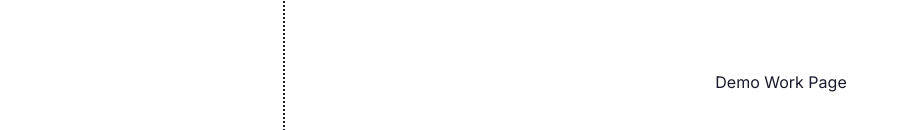
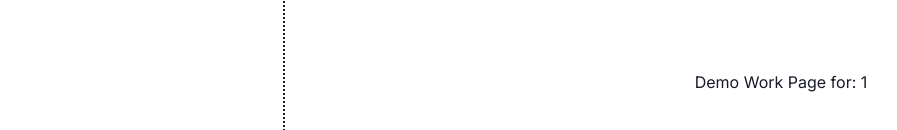
Before and after one commit to mmaustin/project-fb, a Next.js app in the folder fb/: page /demo-works/1 in a window 1280 px wide. Shown: the part 318-448 px from the top of the page, without its empty margins (3-900 px from the left). Built offline with nearby package versions, Linux system fonts and the light colour scheme.

Commit message:
Fixed demo works routing error

```diff
--- a/fb/app/(demoRoutes)/demo-works/[id]/page.jsx
+++ b/fb/app/(demoRoutes)/demo-works/[id]/page.jsx
@@ -6,7 +6,7 @@ const DemoWorkPage = ({ params }) => {
   console.log(params.id);
 
   return (
-    <div>Demo Work Page</div>
+    <div>Demo Work Page for: {`${params.id}`}</div>
   )
 }
 export default DemoWorkPage;
--- a/fb/components/demoComponents/DemoWorksList.jsx
+++ b/fb/components/demoComponents/DemoWorksList.jsx
@@ -1,6 +1,6 @@
 
 import { getDemoWorks } from "@/utils/demoActions";
-// import Link from "next/link";
+import Link from "next/link";
 // import WorkDelete from "./WorkDelete";
 
 const DemoWorksList = async ({ authorName }) => {
@@ -16,19 +16,20 @@ const DemoWorksList = async ({ authorName }) => {
 
   const displayWorks = allWorks.map((work, i) => {
     let workID = work._id.toString();
+
     return <div key={work._id} className="border-2 border-base-300 w-full rounded-lg">
       <div className="card shadow-xl">
         <div className="card-body">
           <h2 className="card-title">{work.title}</h2>
           <p>{work.writingStage}</p>
           <div className="card-actions justify-center">
-            <button type="" className="btn btn-xs rounded-lg ">Work Page</button>
+            {/* <button type="" className="btn btn-xs rounded-lg ">Work Page</button> */}
+            <Link href={`/demo-works/${work._id}`} className="btn btn-xs  rounded-lg" >
+              Work Page
+            </Link>
             <button type="" className="btn btn-xs rounded-lg ">Edit Page</button>
             <button type="" className="btn btn-xs rounded-lg ">Delete Work</button>
-            {/* <Link href={`/works/${work._id}`} className="btn btn-xs  rounded-lg" >
-              Work Page
-            </Link>
-            <Link href={`/works/edit/${work._id}`} className="btn btn-xs  rounded-lg" >
+            {/* <Link href={`/works/edit/${work._id}`} className="btn btn-xs  rounded-lg" >
               Edit Work
             </Link>
             <WorkDelete workId={workID} /> */}
```
